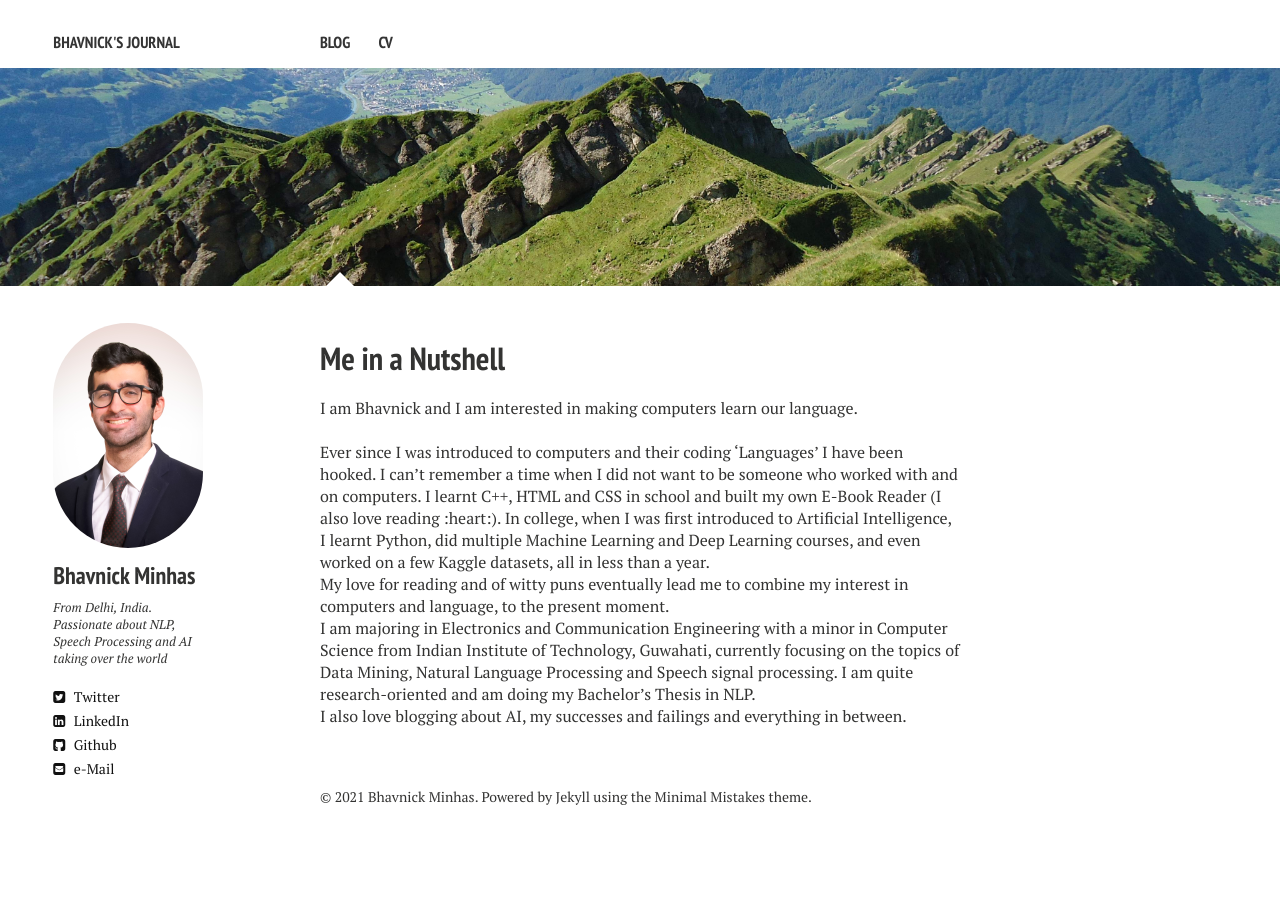
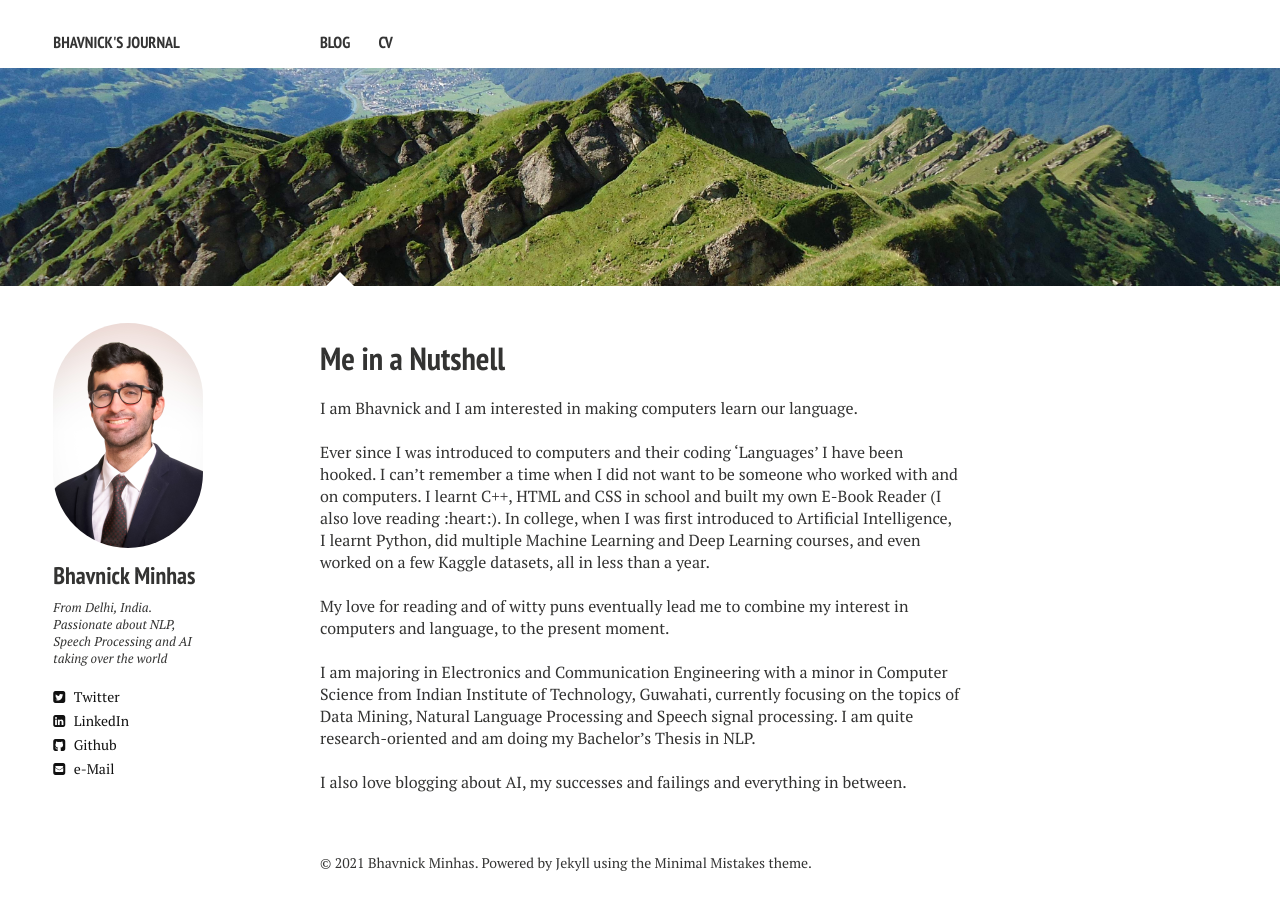
Before and after one commit to bhavnicksm/Bhavnicksm.github.io, a Jekyll site: the page built from index.md, in a window 1280 px wide. Built offline with Jekyll 4.4.1, drawn with Linux system fonts in a browser that asks for light colours; nearby versions of some CDN libraries; comment, search, counter and statistics services are not loaded; before the commit the page ends 900 px from its top, so only the background shows below that.

Commit message:
Updated Index.md

```diff
--- a/index.md
+++ b/index.md
@@ -8,12 +8,11 @@ image:
 ---
 
 I am Bhavnick and I am interested in making computers learn our language.
-<br/>
-<br/>
+<br/> <br/>
 Ever since I was introduced to computers and their coding 'Languages' I have been hooked. I can't remember a time when I did not want to be someone who worked with and on computers. I learnt C++, HTML and CSS in school and built my own E-Book Reader (I also love reading :heart:). In college, when I was first introduced to Artificial Intelligence, I learnt Python, did multiple Machine Learning and Deep Learning courses, and even worked on a few Kaggle datasets, all in less than a year.
-<br/>
+<br/> <br/>
 My love for reading and of witty puns eventually lead me to combine my interest in computers and language, to the present moment.
-<br/>
+<br/> <br/>
 I am majoring in Electronics and Communication Engineering with a minor in Computer Science from Indian Institute of Technology, Guwahati, currently focusing on the topics of Data Mining, Natural Language Processing and Speech signal processing. I am quite research-oriented and am doing my Bachelor's Thesis in NLP.
-<br/>
+<br/> <br/>
 I also love blogging about AI, my successes and failings and everything in between.
```
Also changed, not shown: _posts/2021-02-19-my-first-blog-post.md (+1 -0 lines).
